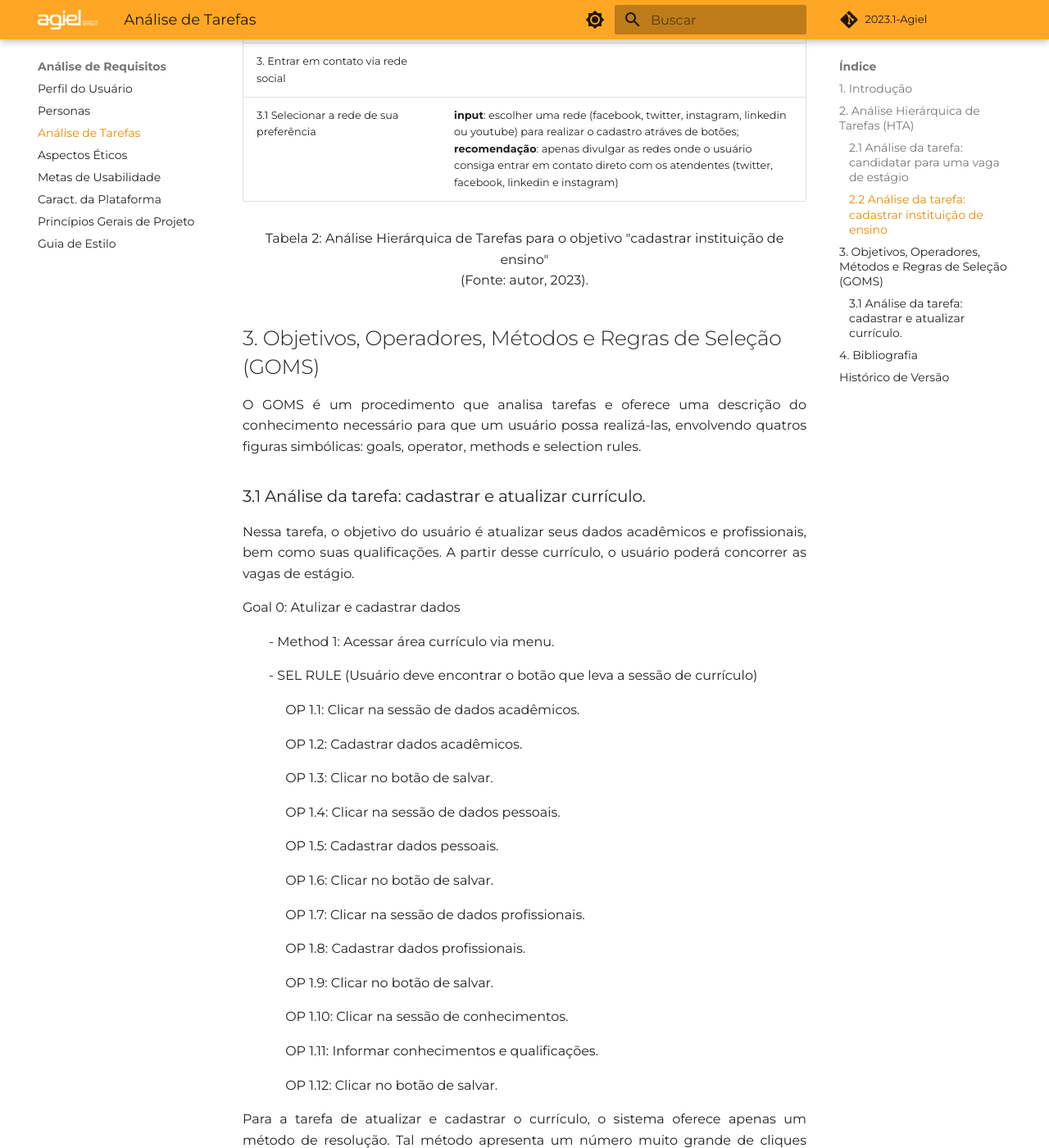
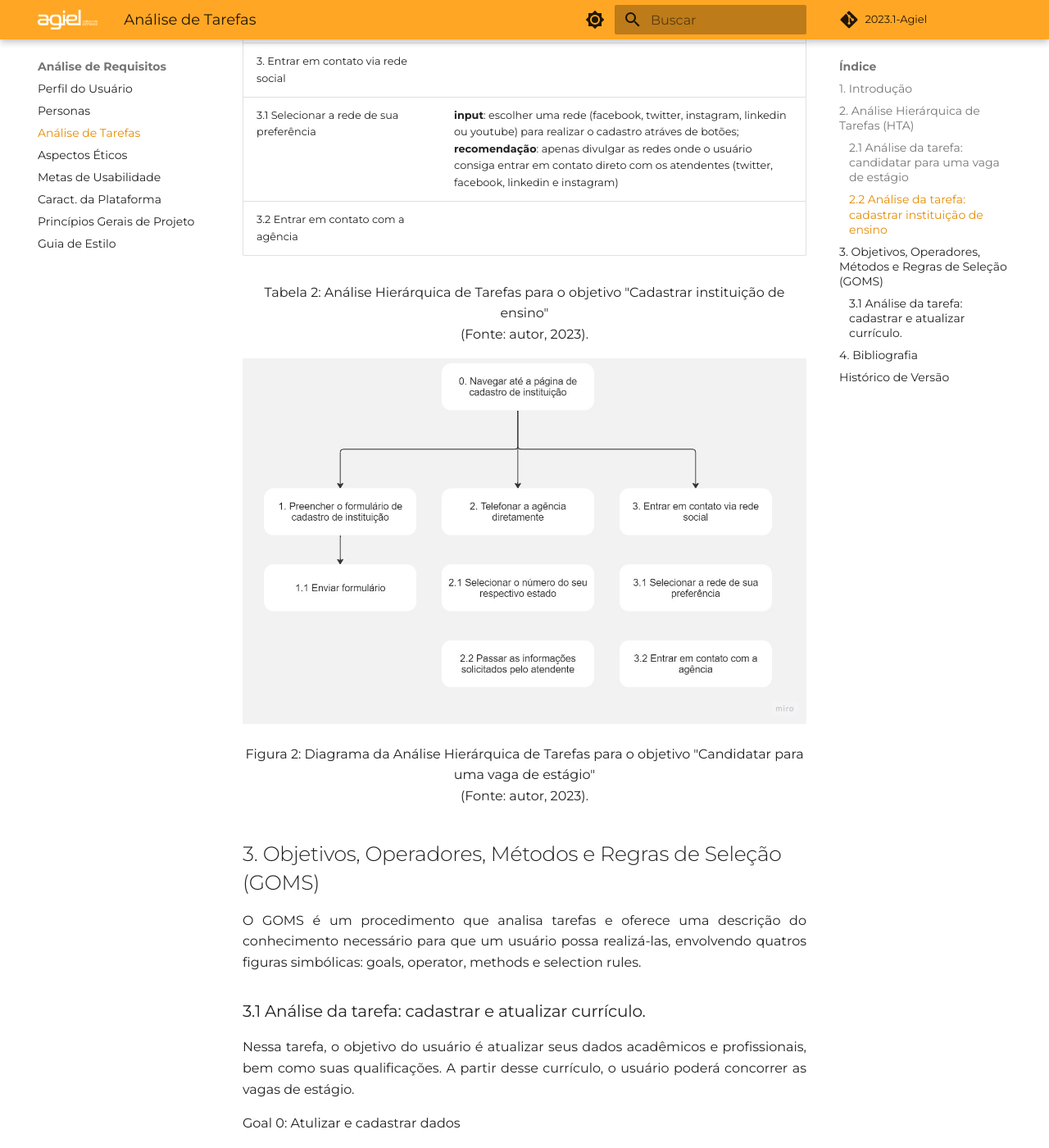
Before and after one commit to Interacao-Humano-Computador/2023.1-Agiel, an MkDocs documentation site: the page built from docs/requisitos/analise_tarefas.md, in a window 1280 px wide and 1400 px high, scrolled down 2716 px. Shown: the whole window at 82% size. Built offline with MkDocs 1.6.1 and Material for MkDocs 9.7.7, drawn with Linux system fonts in a browser that asks for light colours; some web fonts are replaced; comment, search, counter and statistics services are not loaded.

Commit message:
docs: adicionado fluxo da tarefa: cadastrar instituição de ensino

```diff
--- a/docs/requisitos/analise_tarefas.md
+++ b/docs/requisitos/analise_tarefas.md
@@ -56,9 +56,16 @@ A tarefa "candidatar para uma vaga de estágio" é a principal tarefa que o usu
 | 2.2 Passar as informações solicitados pelo atendente | |
 | 3. Entrar em contato via rede social | |
 | 3.1 Selecionar a rede de sua preferência | **input**: escolher uma rede (facebook, twitter, instagram, linkedin ou youtube) para realizar o cadastro atráves de botões; <br/> **recomendação**: apenas divulgar as redes onde o usuário consiga entrar em contato direto com os atendentes (twitter, facebook, linkedin e instagram)|
+| 3.2 Entrar em contato com a agência | |
 
 <div style="text-align: center">
-<p> Tabela 2: Análise Hierárquica de Tarefas para o objetivo "cadastrar instituição de ensino" <br/>(Fonte: autor, 2023).</p>
+<p> Tabela 2: Análise Hierárquica de Tarefas para o objetivo "Cadastrar instituição de ensino" <br/>(Fonte: autor, 2023).</p>
+</div>
+
+![Diagrama da Análise Hierárquica de Tarefas para o objetivo "Cadastrar instituição de ensino"](../assets/fluxo_tarefa_cadastro_instituicao.jpg)
+
+<div style="text-align: center">
+<p> Figura 2: Diagrama da Análise Hierárquica de Tarefas para o objetivo "Candidatar para uma vaga de estágio" <br/> (Fonte: autor, 2023).</p>
 </div>
 
 ## 3. Objetivos, Operadores, Métodos e Regras de Seleção (GOMS)
```
Also changed, not shown: docs/assets/fluxo_tarefa_cadastro_instituicao.jpg (added).
